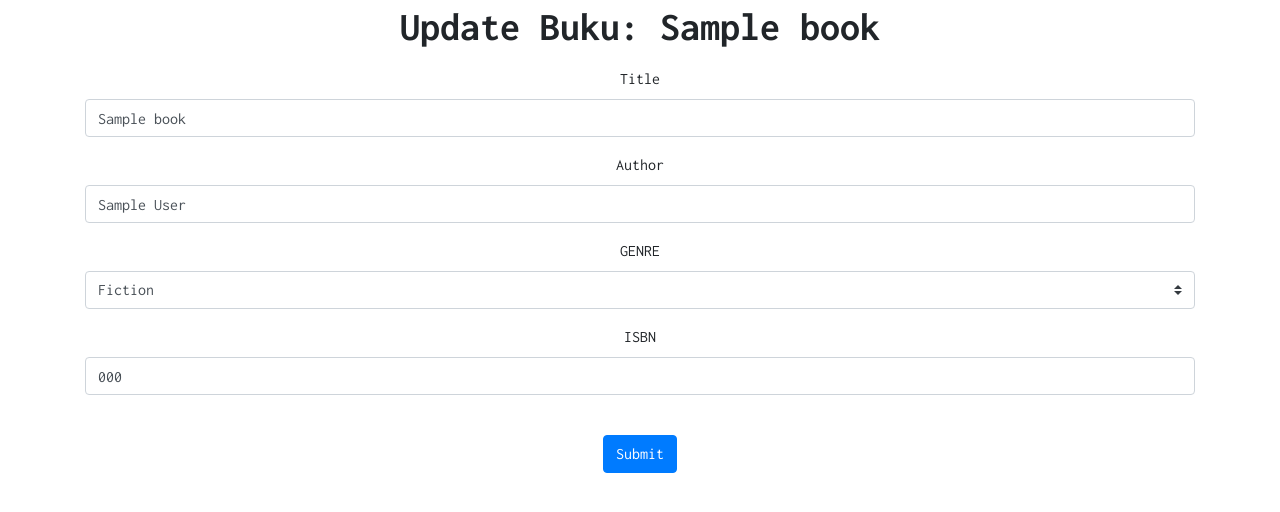
After one commit to faldeus0092/book, a Flask app: page /update-book?id=1 in a window 1280 px wide. The commit adds this page. Shown: the top 512 px of the page. Run offline with Flask 2, Linux system fonts and the light colour scheme; tables that the repository leaves empty hold one stand-in row (values such as "Sample post"); parts of the project's set-up code (start-up, migrations or seed data) failed here and were passed over; some libraries are stand-ins or nearby versions.

Commit message:
added update book

```diff
--- /dev/null
+++ b/website/templates/update.html
@@ -0,0 +1,67 @@
+{% extends "base.html" %} {% block title %}Update{% endblock %} {% block
+    content %}
+    <div class="title">
+        <h1 align="center"><b>Update Buku: {{ results.judul }}</b></h1>
+    </div>
+    <form method="POST" enctype="multipart/form-data">
+      <div class="form-group"; style="display: none">
+        <label for="book_id">Book ID</label>
+        <input
+          value="{{ results.id_buku }}"
+          type="text"
+          class="form-control"
+          id="book_id"
+          name="book_id"
+        />
+      </div>
+      <div class="form-group">
+        <label for="title">Title</label>
+        <input
+          value="{{ results.judul }}"
+          type="text"
+          class="form-control"
+          id="title"
+          name="title"
+        />
+      </div>
+      <div class="form-group">
+        <label for="author">Author</label>
+        <input
+          value="{{ results.author }}"
+          type="text"
+          class="form-control"
+          id="author"
+          name="author"
+          placeholder="Enter author name..."
+        />
+      </div>
+      <div class="form-group">
+        <label for="genre">GENRE</label>
+        <select class="custom-select mr-sm-2" id="genre" name="genre">
+          <option value="Fiction" {% if results.genre == 'Fiction' %} selected="selected" {% endif %}>Fiction</option>
+          <option value="Mystery" {% if results.genre == 'Mystery' %} selected="selected" {% endif %}>Mystery</option>
+          <option value="Thriller" {% if results.genre == 'Thriller' %} selected="selected" {% endif %}>Thriller</option>
+          <option value="Horror"  {% if results.genre == 'Horror' %} selected="selected" {% endif %}>Horror</option>
+          <option value="Historical" {% if results.genre == 'Historical' %} selected="selected" {% endif %}>Historical</option>
+          <option value="Romance" {% if results.genre == 'Romance' %} selected="selected" {% endif %}>Romance</option>
+          <option value="Western" {% if results.genre == 'Western' %} selected="selected" {% endif %}>Western</option>
+          <option value="Sci-Fi" {% if results.genre == 'Sci-Fi' %} selected="selected" {% endif %}>Sci-Fi</option>
+          <option value="Fantasy" {% if results.genre == 'Fantasy' %} selected="selected" {% endif %}>Fantasy</option>
+          <option value="Dystopian" {% if results.genre == 'Dystopia' %} selected="selected" {% endif %}>Dystopian</option>
+        </select>
+      </div>
+      <div class="form-group">
+        <label for="isbn">ISBN</label>
+        <input
+          value="{{ results.isbn }}"
+          type="text"
+          class="form-control"
+          id="isbn"
+          name="isbn"
+          placeholder="Enter ISBN..."
+        />
+      </div>
+      <br />
+      <button type="submit" class="btn btn-primary">Submit</button>
+    </form>
+    {% endblock %}
--- a/website/templates/upload.html
+++ b/website/templates/upload.html
@@ -1,4 +1,4 @@
-{% extends "base.html" %} {% block title %}Sign Up{% endblock %} {% block
+{% extends "base.html" %} {% block title %}Upload{% endblock %} {% block
     content %}
     <div class="title">
         <h1 align="center"><b>Upload Buku</b></h1>
--- a/website/views.py
+++ b/website/views.py
@@ -165,20 +165,52 @@ def upload():
                 # return redirect("/")
     return render_template("upload.html")
 
-@views.route('/upload-file', methods=['POST'])
-def upload_file():
+@views.route('/update-book', methods=['POST', 'GET'])
+def update():
+    if request.method == 'GET':
+        bookId = request.args.get('id')
+        # print(bookId)
+        book = Book.query.get(bookId)
+        # print(type(book))
+        if book:
+            # print(book.judul)
+            return render_template("update.html", results = book)
+            # return render_template("upload.html")
+        else:
+            print('False GET')
 
-    # get the uploaded file
-    files = request.files['file']
-    final_path = os.path.join(ROOT_FOLDER,files.filename)
-    files.save(final_path)
+    if request.method == 'POST':
+        book_id = request.form.get('book_id')
+        judul = request.form.get('title') #Asdf
+        author = request.form.get('author') # Sherry Bryd
+        genre = request.form.get('genre')
+        isbn = request.form.get('isbn')
 
-    # get id_kota
-    kota_id = files.filename.strip("id_kota_.csv")
+        uploaded_book = Book.query.filter_by(judul=judul, author=author).first()
+        if uploaded_book:
+            return redirect(request.url)
+            # NgecekadaJudulApaNggak = Book.query.filter_by(judul=judul, author=author).first()
+            # if NgecekadaJudulApaNggak:
+            #     if NgecekadaJudulApaNggak.id_buku != uploaded_book_id:
+            #         flash('Book already exist', category='error')
+            #         return redirect(request.url)
 
-    # parse csv
-    parseCSV(final_path, kota_id)
-    return redirect(url_for('views.home'))
+        try:
+            result = Book.query.filter_by(id_buku=book_id).first()
+            if not result:
+                return redirect(request.url)
+            result.judul = judul
+            result.author = author
+            result.isbn = isbn
+            result.genre = genre
+            # new_book = Book(judul = judul, author = author, isbn = isbn, genre = genre)
+            # db.session.update(new_book, book_id)
+            db.session.commit()
+
+        except Exception as e:
+                return str(e)
+                # return redirect("/")
+    return redirect("/")
 
 @views.route('/delete-book', methods = ['POST'])
 def delete_book():
```
Also changed, not shown: key_config.py (+3 -3 lines), website/static/index.js (+9 -0 lines), website/templates/home.html (+5 -2 lines).
